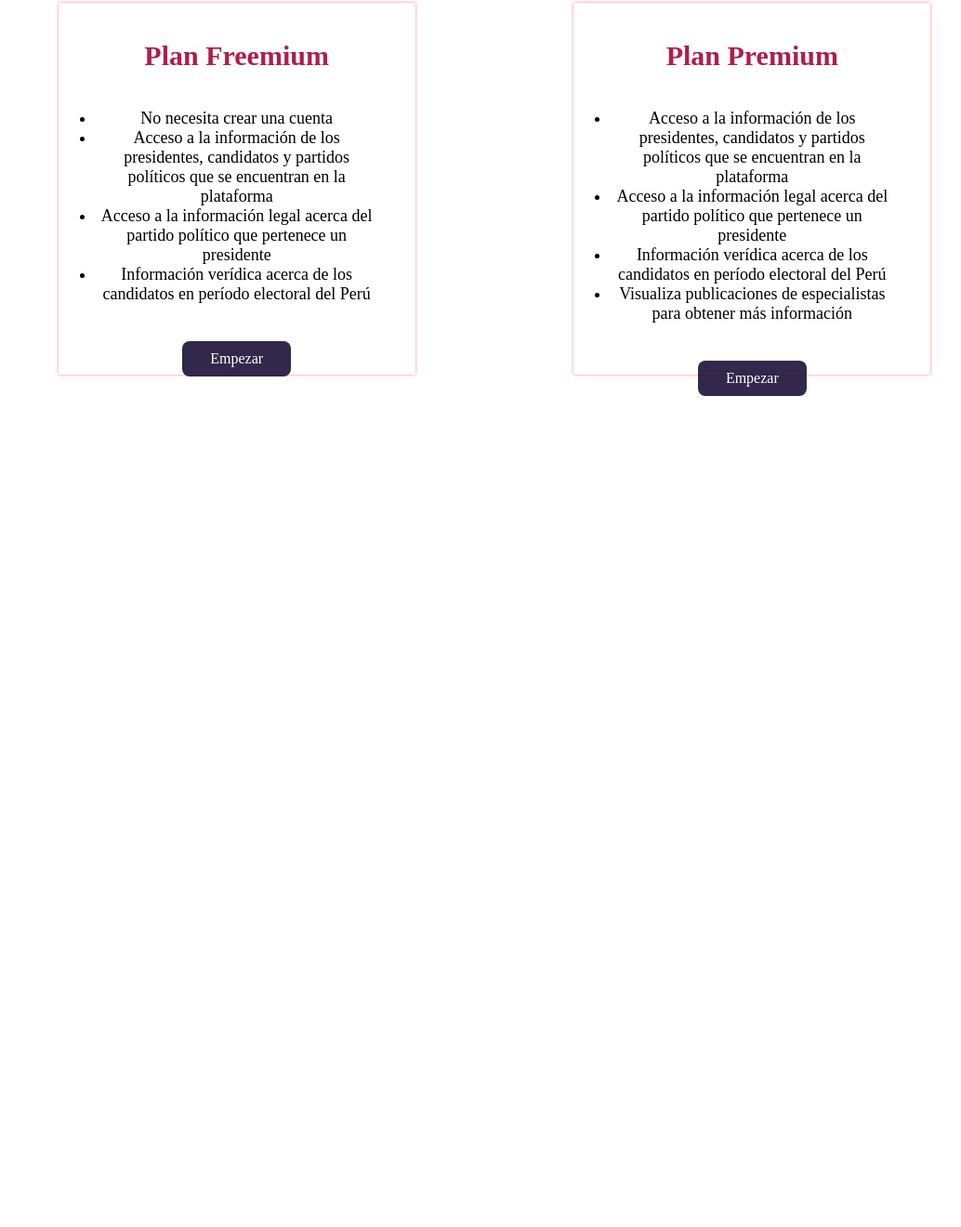
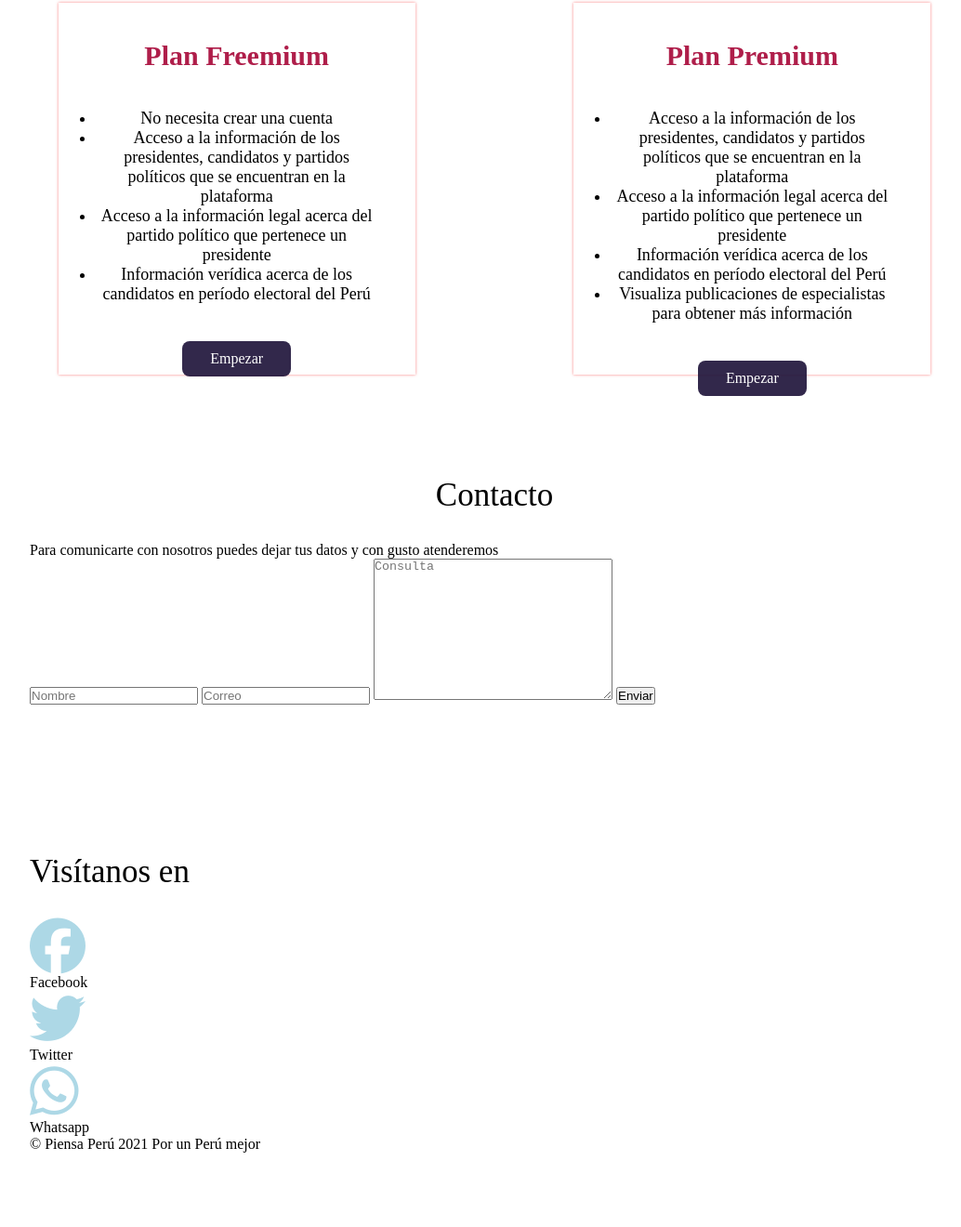
Before and after one commit to JPonte09/PIENSAPERU, a plain HTML site: page index.html in a window 1280 px wide. Shown: the part 2453-3773 px from the top of the page at 93% size, without its empty margins (108-1142 px from the left). Before the commit the page ends 2886 px from the top, so only its background shows below. Drawn offline with Linux system fonts and the light colour scheme.

Commit message:
added footer section

```diff
--- a/index.html
+++ b/index.html
@@ -172,6 +172,39 @@
             </article>
         </div>
     </section>
+    <section class="contacto">
+        <div class="contenedor">
+            <h2 class="titulo">Contacto</h2>
+            <p class="parrafo">Para comunicarte con nosotros puedes dejar tus datos y con gusto atenderemos</p>
+            <form action="" class="form">
+                <input class="input"  type="text" name="" id="" placeholder="Nombre">
+                <input class="input"  type="email" name="" id="" placeholder="Correo">
+                <textarea  class="input" name="" id="" cols="30" rows="10" placeholder="Consulta"></textarea>
+                <input class="input"  type="submit" value="Enviar">
+            </form>
+        </div>
+    </section>
+
+    <footer id="info">
+        <div class="contenedor">
+            <h2 class="titulo left">Visítanos en</h2>
+            <div class="sociales">
+                <article class="social">
+                    <i class="fab fa-facebook" style="font-size:60px;color:lightblue;"></i>
+                    <p>Facebook</p>
+                </article>
+                <article class="social">
+                    <i class="fab fa-twitter" style="font-size:60px;color:lightblue;"></i>
+                    <p>Twitter</p>
+                </article>
+                <article>
+                    <i class="fab fa-whatsapp" style="font-size:60px;color:lightblue;"></i>
+                    <p>Whatsapp</p>
+                </article>
+            </div>
+            <p class="copy">&copy; Piensa Perú 2021 Por un Perú mejor</p>
+        </div>
+    </footer>
     <script src="css/main.js"></script>
     <script src="https://kit.fontawesome.com/c15b744a04.js" crossorigin="anonymous"></script>
 </body>
```
